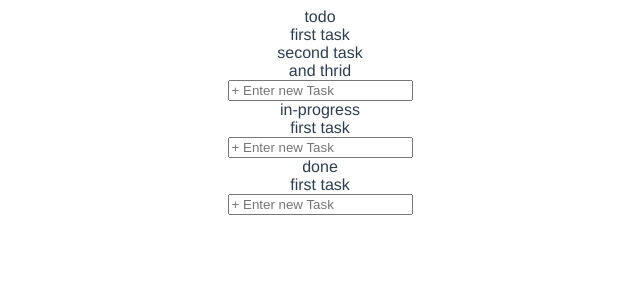
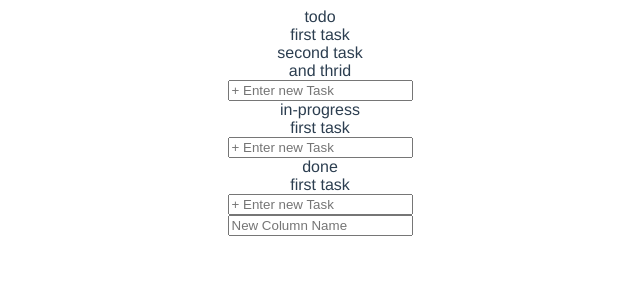
Before and after one commit to sudhanshulicensed/swooper, a Vue app: page / in a window 1280 px wide. Shown: the top 300 px of the page, without its empty margins (320-960 px from the left). Built offline with nearby package versions, Linux system fonts and the light colour scheme.

Commit message:
Added feature to add column to the application

```diff
--- a/src/store/index.js
+++ b/src/store/index.js
@@ -31,6 +31,12 @@ export default new Vuex.Store({
         name, id: uuid(), description: ''
       })
     },
+    CREATE_COLUMN(state, { name }) {
+      state.board.columns.push({
+        name,
+        tasks: []
+      })
+    },
     UPDATE_TASK(state, { task, key, value }) {
       task[key] = value
     },
--- a/src/views/BoardView.vue
+++ b/src/views/BoardView.vue
@@ -46,6 +46,15 @@
           />
         </div>
       </div>
+      <div class="column flex h-20">
+        <input
+          @keyup.enter="createColumn"
+          type="text"
+          class="p-2 m-2 flex-grow"
+          placeholder="New Column Name"
+          v-model="newColumnName"
+        />
+      </div>
     </div>
     <div v-if="isTaskOpen" class="task-bg">
       <router-view />
@@ -56,6 +65,11 @@
 <script>
 import { mapState } from "vuex";
 export default {
+  data() {
+    return {
+      newColumnName: "",
+    };
+  },
   computed: {
     ...mapState(["board"]),
     isTaskOpen() {
@@ -72,6 +86,11 @@ export default {
         name: event.target.value,
       });
       event.target.value = "";
+    },
+    createColumn() {
+      this.$store.commit("CREATE_COLUMN", {
+        name: this.newColumnName,
+      });
     },
     pickupTask(event, taskIndex, fromColumnindex) {
       event.dataTransfer.effectAllowed = "move";
```
